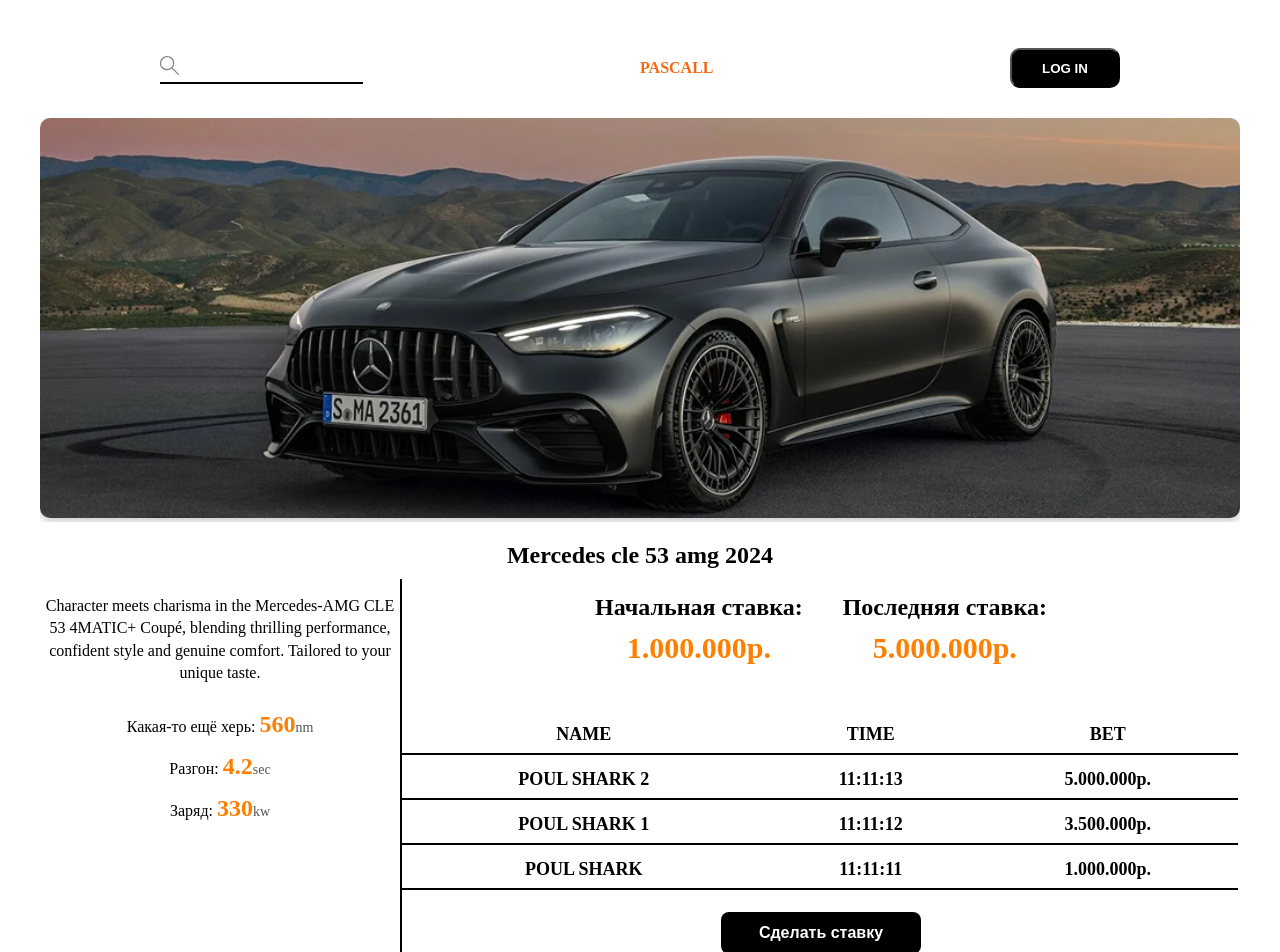
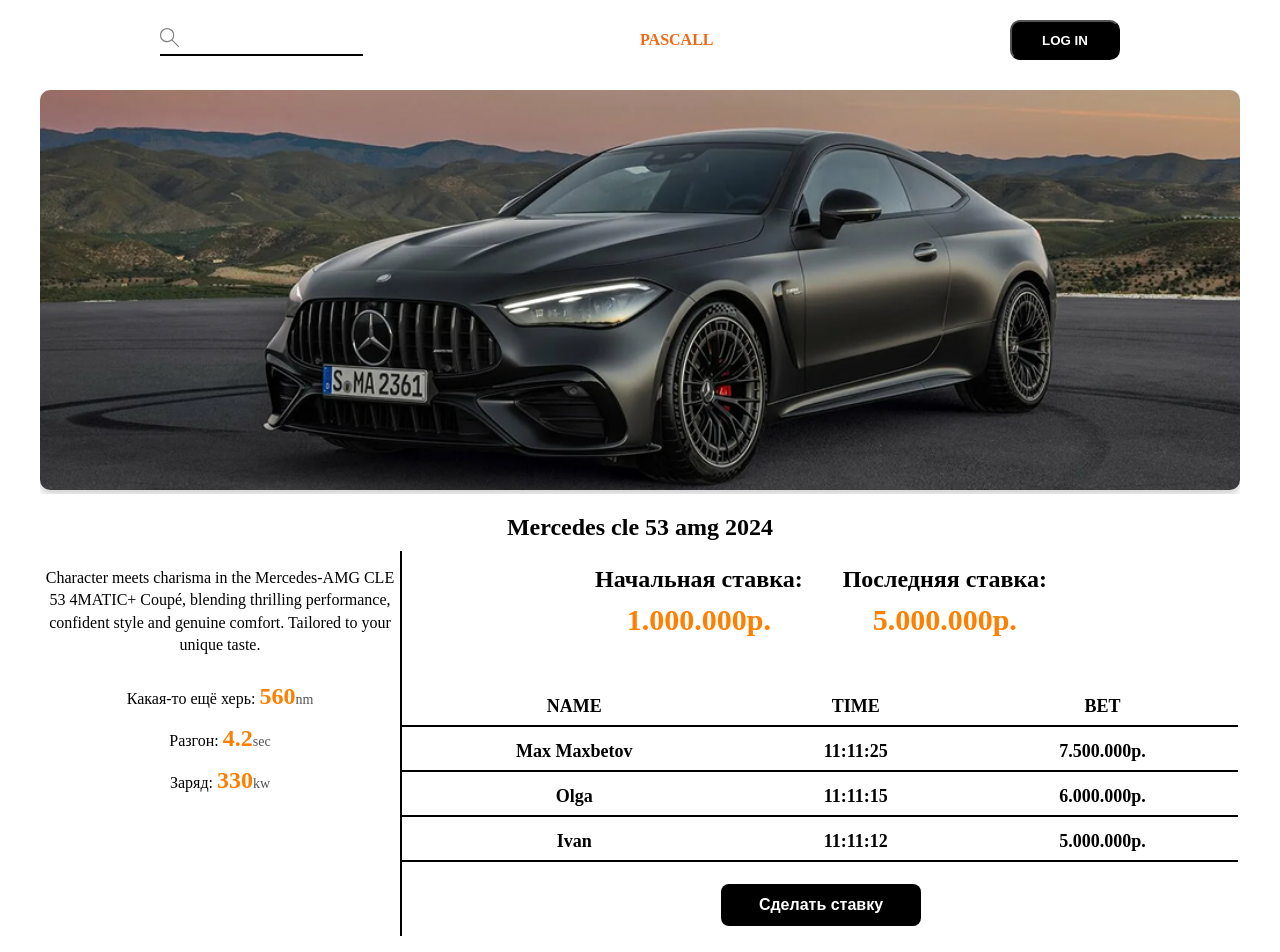
Before and after one commit to n13ro/Auction, an Angular app in the folder auction_frontend/: page /lot in a window 1280 px wide. Shown: the top 952 px of the page. Built offline with nearby package versions, Linux system fonts and the light colour scheme.

Commit message:
bet data from array

```diff
--- a/auction_frontend/src/app/lot/lot.html
+++ b/auction_frontend/src/app/lot/lot.html
@@ -53,19 +53,19 @@
                         </thead>
                         <tbody>
                             <tr>
-                                <td>POUL SHARK 2</td>
-                                <td>11:11:13</td>
-                                <td>5.000.000р.</td>
+                                <td>{{bets[bets.length-1].name}}</td>
+                                <td>{{bets[bets.length-1].date}}</td>
+                                <td>{{bets[bets.length-1].amount}}</td>
                             </tr>
                             <tr>
-                                <td>POUL SHARK 1</td>
-                                <td>11:11:12</td>
-                                <td>3.500.000р.</td>
+                                <td>{{bets[bets.length-2].name}}</td>
+                                <td>{{bets[bets.length-2].date}}</td>
+                                <td>{{bets[bets.length-2].amount}}</td>
                             </tr>
                             <tr>
-                                <td>POUL SHARK</td>
-                                <td>11:11:11</td>
-                                <td>1.000.000р.</td>
+                                <td>{{bets[bets.length-3].name}}</td>
+                                <td>{{bets[bets.length-3].date}}</td>
+                                <td>{{bets[bets.length-3].amount}}</td>
                             </tr>
                         </tbody>
                     </table>
--- a/auction_frontend/src/app/lot/lot.scss
+++ b/auction_frontend/src/app/lot/lot.scss
@@ -12,7 +12,6 @@
 .container {
     max-width: 1200px;
     margin: 0 auto;
-    padding: 20px;
 }
 
 /* Header styles */
--- a/auction_frontend/src/app/lot/lot.ts
+++ b/auction_frontend/src/app/lot/lot.ts
@@ -2,14 +2,24 @@
 import { Header } from '../header/header';
 import { Bet } from '../bet/bet';
 import { NgIf } from '@angular/common';
-
+interface bet{
+    name:string;
+    date:string;
+    amount:string;
+  }
 @Component({
   selector: 'app-lot',
   imports: [Header, Bet, NgIf],
   templateUrl: './lot.html',
   styleUrl: './lot.scss'
 })
+
 export class Lot {
+  bets:Array<bet> = [
+    {name: "Ivan", date: "11:11:12", amount: "5.000.000p." },
+    {name: "Olga", date: "11:11:15", amount: "6.000.000p." },
+    {name: "Max Maxbetov", date: "11:11:25", amount: "7.500.000p." }
+  ];
   betting:boolean = false;
   showBet(){
     this.betting = true;
```
